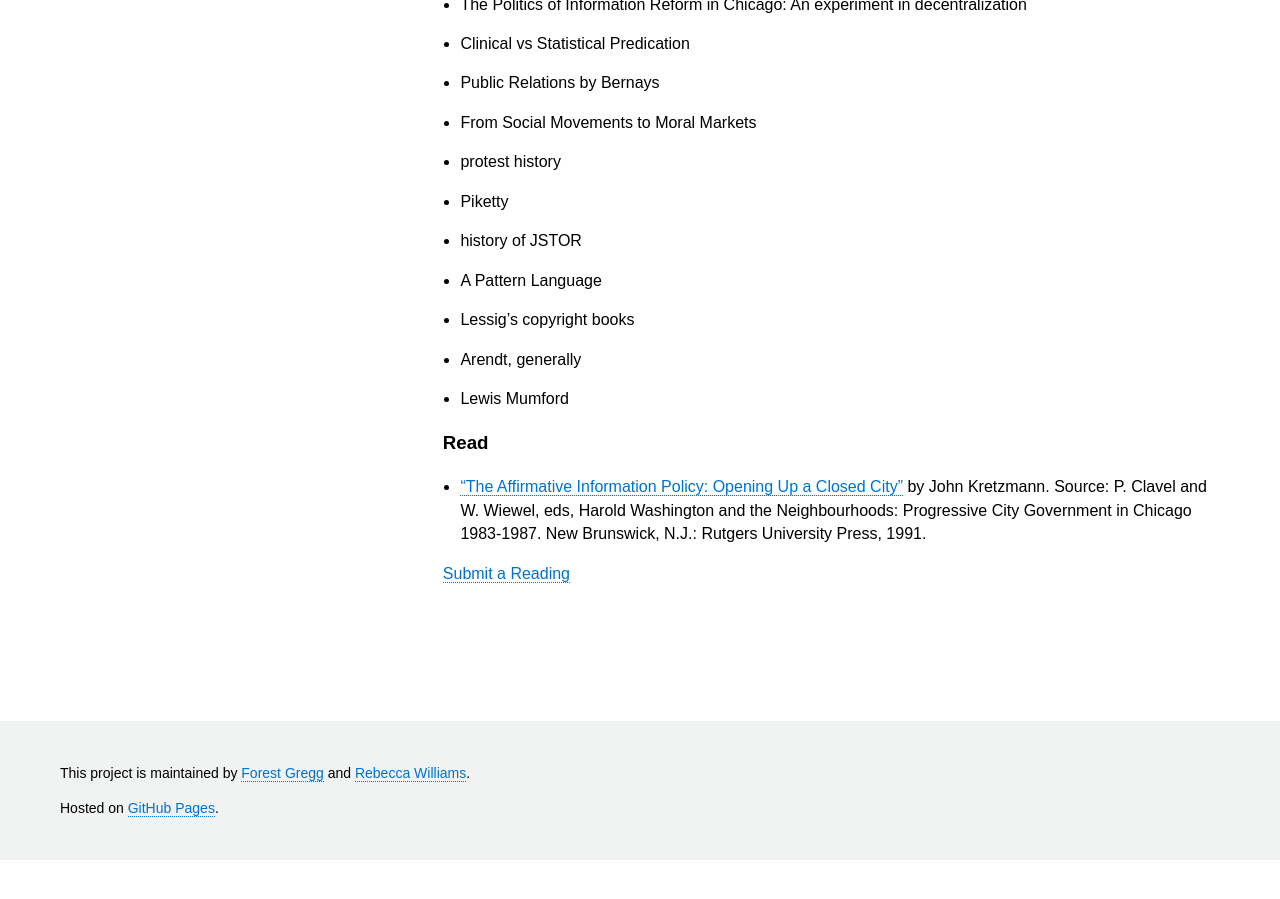
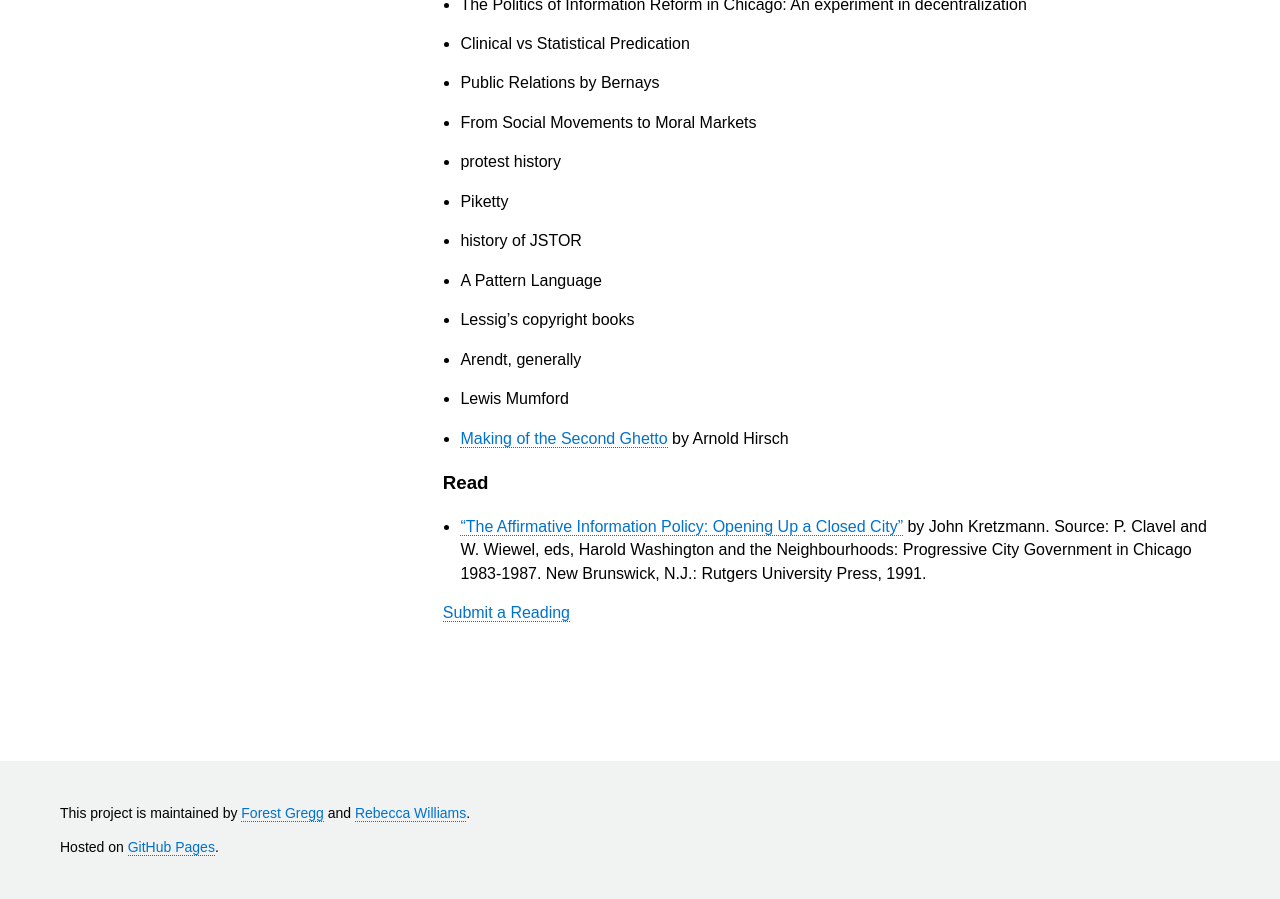
Before and after one commit to rebeccawilliams/bookclub, a Jekyll site: the page built from readinglist.md, in a window 1280 px wide and 900 px high, scrolled down 1280 px. Built offline with Jekyll 4.4.1, drawn with Linux system fonts in a browser that asks for light colours; before the commit the page ends 2140 px from its top, so only the background shows below that.

Commit message:
Making of the 2nd ghetto.

```diff
--- a/readinglist.md
+++ b/readinglist.md
@@ -43,6 +43,7 @@ A list for future group reading and also _Further Reading_ generally. This list
 - Lessig's copyright books
 - Arendt, generally
 - Lewis Mumford
+- [Making of the Second Ghetto](http://press.uchicago.edu/ucp/books/book/chicago/M/bo3627598.html) by Arnold Hirsch
 
 ### Read
 - ["The Affirmative Information Policy: Opening Up a Closed City"](http://civictechbook.club/affirmativeinformationpolicy) by John Kretzmann. Source: P. Clavel and W. Wiewel, eds, Harold Washington and the Neighbourhoods: Progressive City Government in Chicago 1983-1987. New Brunswick, N.J.: Rutgers University Press, 1991.
```
